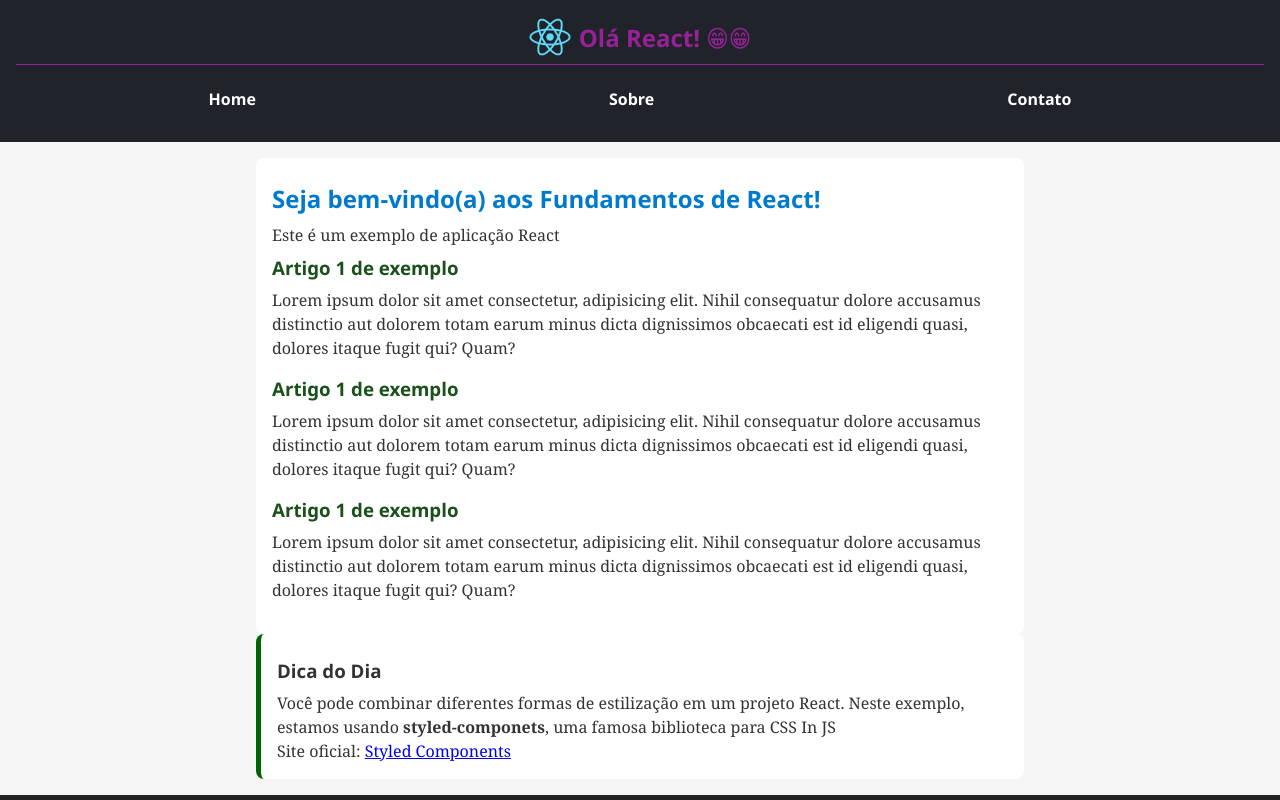
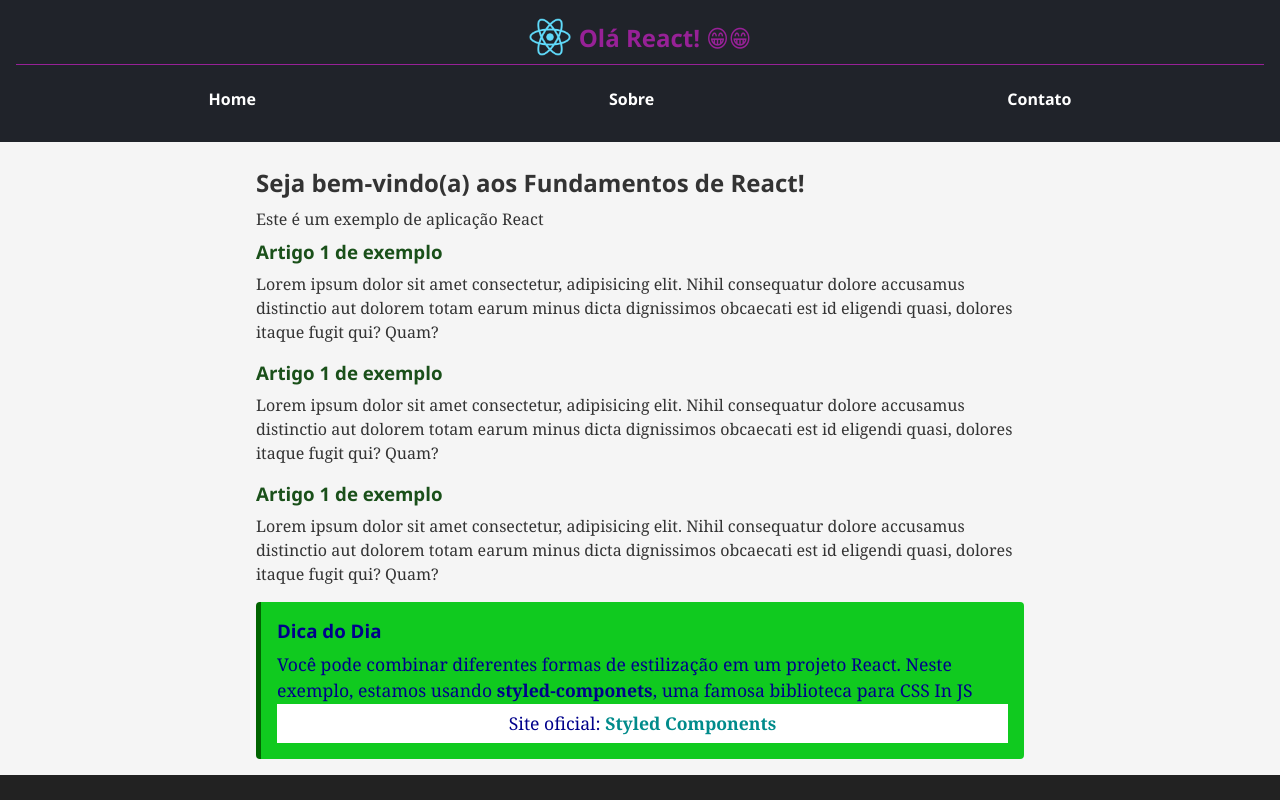
Before and after one commit to heloisa0804/react-fundamentos, a React (Vite) app: page / in a window 1280 px wide. Shown: the top 800 px of the page. Built offline with nearby package versions, Linux system fonts and the light colour scheme.

Commit message:
Adiciona regras Styled Components

```diff
--- a/src/components/Conteudo/Conteudo.module.css
+++ b/src/components/Conteudo/Conteudo.module.css
@@ -2,18 +2,17 @@
   padding: 1rem;
   max-width: 800px;
   margin: auto;
+}
 
-  section {
-    background-color: #fff;
-    border-radius: 8px;
-    padding: 1rem;
+.principal {
+  background-color: #fff;
+  border-radius: 8px;
+  padding: 1rem;
 
-    h2 {
-      color: #007acc;
-    }
+  h2 {
+    color: #007acc;
   }
 }
-
 .arredondada {
   border-radius: 8px;
 }
--- a/src/components/Conteudo/Conteudo.tsx
+++ b/src/components/Conteudo/Conteudo.tsx
@@ -6,7 +6,9 @@ export default function Conteudo() {
   return (
     <main className={estilos.conteudo}>
       {/* Para combinar classes, use templete string */}
-      <section className={`${estilos.arredondada} ${estilos.sombraS}`}>
+      <section
+        className={`${estilos.principal}${estilos.arredondada} ${estilos.sombraS}`}
+      >
         <h2> Seja bem-vindo(a) aos Fundamentos de React!</h2>
         <p> Este é um exemplo de aplicação React</p>
 
--- a/src/components/DicaDoDia/DicaDoDia.tsx
+++ b/src/components/DicaDoDia/DicaDoDia.tsx
@@ -1,8 +1,38 @@
 import styled from "styled-components";
 
 const StyledDicaDoDia = styled.section`
-  background-color: #e8f5e9;
+  background-color: #10ca1f;
   border-left: 5px solid darkgreen;
+  padding: 1rem;
+  margin-top: 1rem;
+  border-radius: 4px;
+
+  h3 {
+    margin-top: 0;
+    color: darkblue;
+  }
+
+  p {
+    color: darkblue;
+    font-size: 1.1rem;
+  }
+
+  .site-oficial {
+    background-color: white;
+    text-align: center;
+    padding: 0.4rem;
+
+    a {
+      text-decoration: none;
+      color: darkcyan;
+      font-weight: bold;
+
+      &:hover,
+      &:focus {
+        text-decoration: underline;
+      }
+    }
+  }
 `;
 
 export default function DicaDoDia() {
@@ -14,7 +44,7 @@ export default function DicaDoDia() {
         Neste exemplo, estamos usando <b>styled-componets</b>, uma famosa
         biblioteca para CSS In JS
       </p>
-      <p>
+      <p className="site-oficial">
         Site oficial:{" "}
         <a href="https://styled-components.com/" target="_blank">
           Styled Components
```
